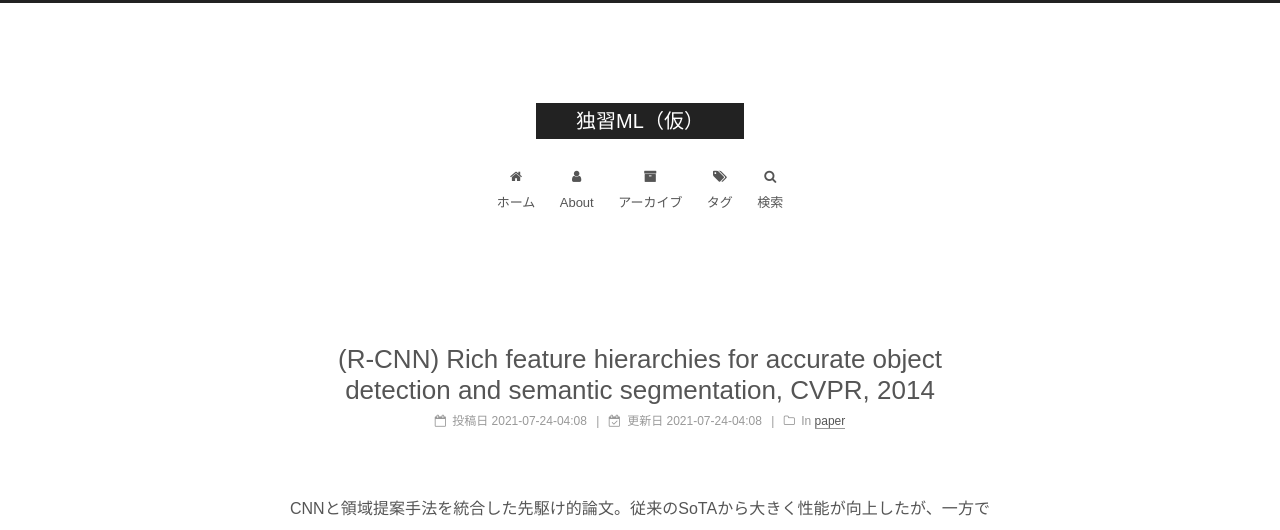
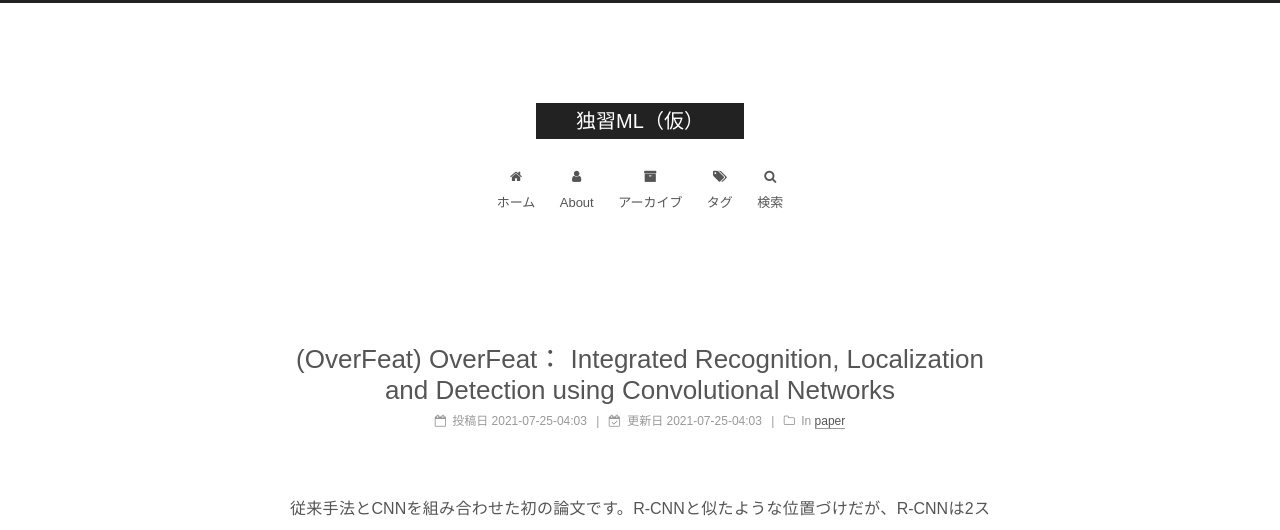
Before and after one commit to frkake/old_homepage, a Jekyll site: the page built from index.html, in a window 1280 px wide. Shown: the top 530 px of the page. Built offline with Jekyll 4.4.1, drawn with Linux system fonts in a browser that asks for light colours; the list of posts is cut into pages by our own code; some of the changed lines change nothing that is shown; some of the changed text lies outside the part shown.

Commit message:
OverFeat

```diff
--- /dev/null
+++ b/_posts/2021-07-24-OverFeat.md
@@ -0,0 +1,81 @@
+---
+layout: post
+title: (OverFeat) OverFeat： Integrated Recognition, Localization and Detection using Convolutional Networks
+created: 2021-07-25 04:03:55
+updated: 2021-07-25 04:03:55
+published: 2013-12-21 09:52:33
+category: paper
+tags:
+- object detection
+- 2-stage
+- Sliding Window
+- ICLR
+---
+
+従来手法とCNNを組み合わせた初の論文です。R-CNNと似たような位置づけだが、R-CNNは2ステージ検出器、OverFeatは1ステージ検出器の元祖といえると思います。
+![]({{site.base_url}}/images/2021-07-25-04-32-44.png)
+
+---
+
+OverFeatは、CNN for Object Detection最初期の論文ですが、R-CNNが話題に出ることが多く、重要な位置づけの論文の割に日本語の解説ページがあまりないことに気づきました。ほとんど英語の解説記事や解説動画の焼き増し的な記事になると思いますが、日本語解説を用意することに意義があると思ったのであります。
+
+# 概要
+[`pdf`](https://arxiv.org/abs/1312.6229), [`code`](https://github.com/sermanet/OverFeat)
+
+OverFeatは、物体検出タスクを物体認識タスクと位置推定タスクを統合して実現した、スライディングウィンドウ方式の手法です。
+
+位置推定タスクと物体検出タスクの区別がしっくりと来ませんが、
+
+* 位置推定タスクは、画像中に何か物体があることは保証されていて、どこにその物体があるのかを推定するタスク
+* 物体検出タスクは、画像中に物体があることは保証されておらず、何もなければ結果を出力しないような処理が入るもの
+
+だと理解しました。
+
+この論文では、これらを別々のタスクとしてまずは扱い、それらを統合するようなフレームワークになっています。
+
+# OverFeatのフレームワーク
+
+論文本来のフローとかなり流れが違いますが、どうにもわかりにくいので、[Cogneethiの動画](https://www.youtube.com/watch?v=JKTzkcaWfuk)をベースに解説していきます。もち違っている点があれば、ツイッターとかでご指摘ください。
+
+OverFeatのクラス分類・位置推定のブランチは、画像全体のCNNの特徴マップを直接受け取って、最後にそれら２つを統合する処理が入っています。
+
+全体のざっくりした処理フローは、次の図のようになっており、いわゆる領域提案は行わず、1ステージの構造になっています。CNNの部分はAlexNetベースのネットワークになっており、ImageNetで事前に学習済みのものを利用します。
+
+![]({{site.baseurl}}/images/2021-07-25-02-50-12.png)
+
+それぞれのモジュールについて解説していきます。
+
+## 分類ブランチ
+
+分類ブランチの中身はFully Convolutional Network(FCN)で構成されており、Conv層のみです。そのため、任意のサイズの入力を受け取ることができます。
+OverFeatは、複数スケールの入力を受け取り、異なるサイズの特徴マップを出力します。すると、Conv層には、受容野があるので、次図の5x5の畳み込みが分類ブランチの一回目で行われれば、特徴の由来の対応関係がグレーのセルのようになります。
+すると、この特徴マップのセルの中に物体があるかどうかを判定できれば、入力画像で粗いスライディングウィンドウをやったのと同じような扱いにすることができます。つまり、スライディングウィンドウのように実際に入力画像を切り出すのではなく、画像全体を入力して、特徴空間で切り出しをしているようなイメージです。空間的な探索空間が大幅に減るので、かなり高速化されます。281x317サイズで画像を入力したときの、2x3の出力で左上のセルに物体があると判定されれば、画像の左上の方にも物体があると解釈することができます。
+
+![]({{site.baseurl}}/images/2021-07-25-03-49-00.png)
+
+## 回帰ブランチ
+
+分類ブランチで、大まかにどこあたりに物体がありそうかというのはわかりますが、かなり解像度があらいので、入力画像上でどの位置にあるのかを求める必要があり、回帰ブランチではそれを行います。
+回帰ブランチの構造は、分類ブランチとほぼ同様です。違うのは、最後の出力サイズくらいです。bboxの座標を表現する4点(x1, y1, x2, y2)を推論するために、マップが4倍になっています。
+
+![]({{site.baseurl}}/images/2021-07-25-04-00-21.png)
+
+### 統合
+
+最後に、分類ブランチと回帰ブランチの出力結果の統合を行います。
+現在よく行われているNMSではなく、貪欲な方法で統合を行っています。
+
+統合の手順は以下の流れです。
+
+1. 各スケール\\(s \in 1...6 \\)でtop-kのクラス集合を\\(C_s \\)に割当てる。top-kは、各スケールの空間位置を跨いで、計算します。
+2. スケール\\(s \\)で、全ての空間位置に対して、クラス集合\\(C_s \\)に対応するクラスのbbox出力を\\(B_s \\)に割り当てる。
+3. 各スケールのbbox集合\\(B_s \\)を一つの集合にする。(\\(B \leftarrow \bigcup_{s} B_{s} \\))
+4. 各bbox候補をマージしていく。bbox同士のマッチスコアが小さい順からマージして、しきい値を超えると、マージを止める。
+
+`4.` のbbox同士のマッチスコアは、bboxの中心の座標同士の距離を全て計算します。計算した結果の昇順の組み合わせで、マージを実行していきます。マージ後のbboxは、それぞれのbboxの平均になります。
+
+# 参考
+
+* [C 5.6 Overfeat , Network Design Important-Dont skip, CNN, Object Detection , EvODN](https://www.youtube.com/watch?v=JKTzkcaWfuk)
+* [OverFeat , Lecture 38 (Part 1) , Applied Deep Learning](https://www.youtube.com/watch?v=4DNxgPYKJdA)
+* [Overfeat Review(1312.6229)](https://towardsdatascience.com/overfeat-review-1312-6229-4fd925f3739f)
--- a/_sass/_variables/base.scss
+++ b/_sass/_variables/base.scss
@@ -20,8 +20,11 @@ $black-dim    : #333;
 $black-deep   : #222;
 $red          : #ff2a2a;
 $blue-bright  : #87daff;
+$blue-light   : #0692bd;
 $blue         : #0684bd;
-$blue-deep    : #262a30;
+$blue-dim     : #03214e96;
+$blue-deep    : #032e70;
+// $blue-deep    : #262a30;
 $orange       : #fc6423;
 
 
```
Also changed, not shown: images/2021-07-25-02-07-23.png (added), images/2021-07-25-02-50-12.png (added), images/2021-07-25-03-49-00.png (added), images/2021-07-25-04-00-21.png (added), 1 other file.
